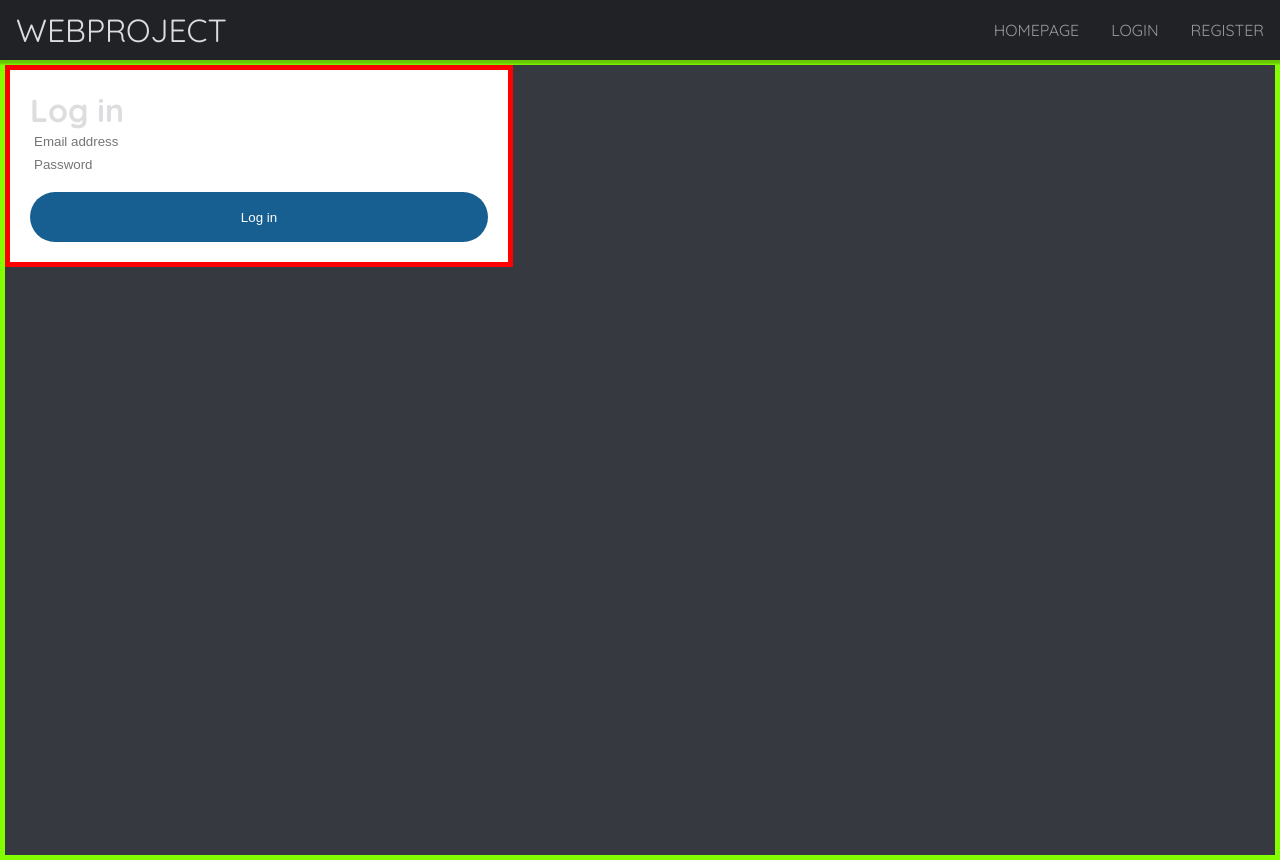
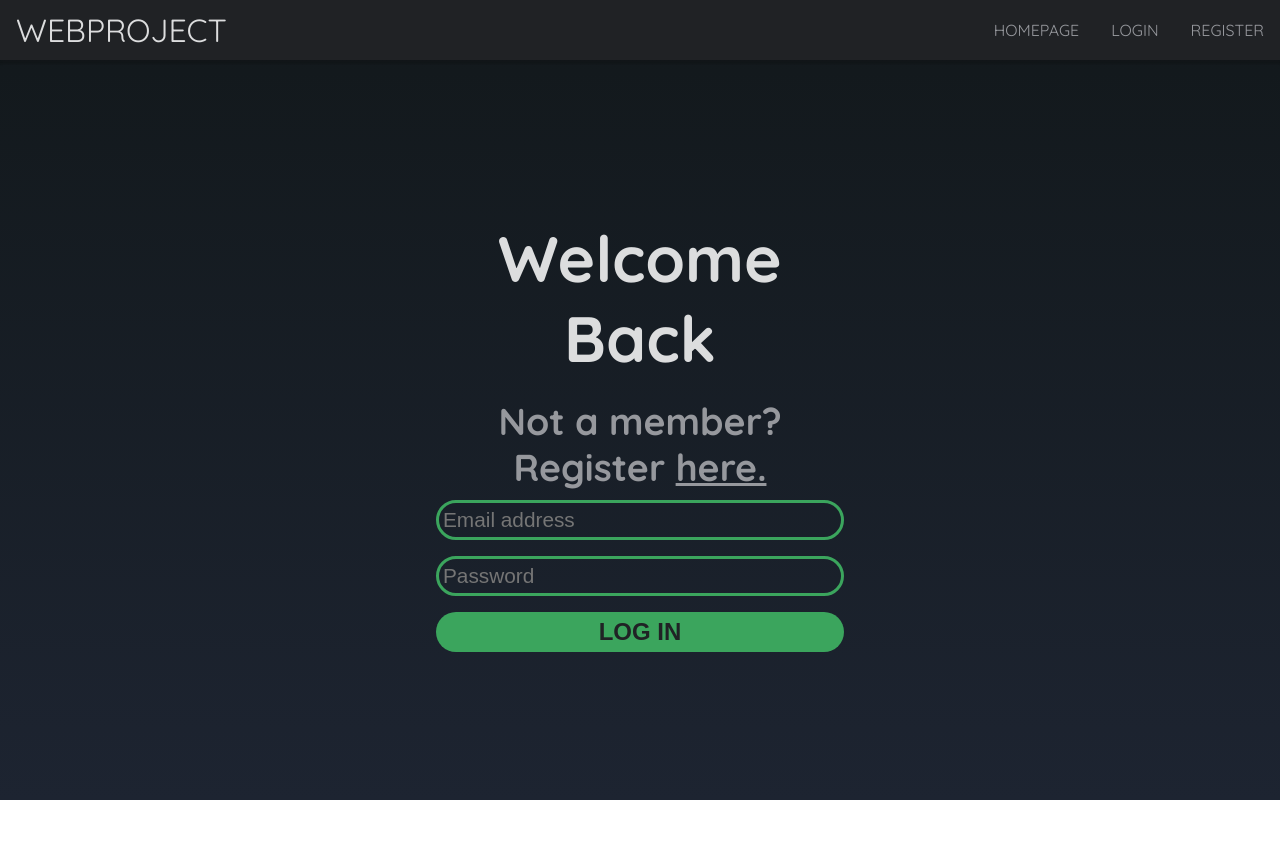
Before and after one commit to 21spo-web-project-g6/webproject, a React (Create React App) app: page /login in a window 1280 px wide. After the commit the page ends 800 px from the top, so only its background shows below. Built offline with nearby package versions, Linux system fonts and the light colour scheme.

Commit message:
Finishing touches to login page

```diff
--- a/src/Components/Login.js
+++ b/src/Components/Login.js
@@ -1,3 +1,4 @@
+import { Link } from 'react-router-dom'
 import LoginCSS from '../Styles/Login.module.css'
 
 export default function Login() {
@@ -5,7 +6,8 @@ export default function Login() {
     <div className={LoginCSS.container}>
         <form className={LoginCSS.form}>
             <div className={LoginCSS.content}>
-                <h1 className={LoginCSS.title}>Log in</h1>
+                <h1 className={LoginCSS.title}>Welcome Back</h1>
+                <h3 className={LoginCSS.subtitle}>Not a member? Register <Link to='/register'>here.</Link></h3>
                 <div className={LoginCSS.group}>
                     <input type="email"
                     className={LoginCSS.email}
@@ -17,9 +19,7 @@ export default function Login() {
                     />
                 </div>
                 <div className={LoginCSS.submit}>
-                    <button type="submit" style={{verticalAlign: "middle"}}>
-                        <span>Log in</span>
-                    </button>
+                    <button type="submit">LOG IN</button>
                 </div>
             </div>
         </form>
--- a/src/Components/Register.js
+++ b/src/Components/Register.js
@@ -0,0 +1,30 @@
+import { Link } from 'react-router-dom'
+import RegCSS from '../Styles/Reg.module.css'
+
+export default function Register() {
+  return (
+    <div className={RegCSS.container}>
+        <form className={RegCSS.form}>
+            <div className={RegCSS.content}>
+                <h1 className={RegCSS.title}>Register to Web App</h1>
+                <h3 className={RegCSS.subtitle}>Already a member? Please login <Link to='/login'>here.</Link></h3>
+                <div className={RegCSS.group}>
+                    <input type="email"
+                    className={RegCSS.email}
+                    placeholder="Email address"
+                    />
+                    <input type="password"
+                    className={RegCSS.pw}
+                    placeholder="Password"
+                    />
+                </div>
+                <div className={RegCSS.submit}>
+                    <button type="submit" style={{verticalAlign: "middle"}}>
+                        <span>Log in</span>
+                    </button>
+                </div>
+            </div>
+        </form>
+    </div>
+  )
+}
--- a/src/Routing/HomeRoute.js
+++ b/src/Routing/HomeRoute.js
@@ -4,7 +4,6 @@ import HomeCSS from '../Styles/Home.module.css'
 
 export default function HomeRoute() {
   return (
-    <div>
       <div className={HomeCSS.container}>
         <article>
           <p>
@@ -63,6 +62,5 @@ export default function HomeRoute() {
           </p>
         </article>
       </div>
-    </div>
   )
 }
--- a/src/Styles/App.css
+++ b/src/Styles/App.css
@@ -5,13 +5,14 @@
   box-sizing: border-box;
   margin: 0;
   padding: 0;
+  color: var(--p-color);
 }
 
 body{
   font-family: 'Quicksand';
   -webkit-font-smoothing: antialiased;
   -moz-osx-font-smoothing: grayscale;
-  background-color: var(--content-bg-color);
+  background: var(--content-bg-color);
   color: var(--p-color);
 }
 
--- a/src/Styles/Constants.css
+++ b/src/Styles/Constants.css
@@ -1,7 +1,9 @@
 :root{
     --main-bg-color: rgb(32, 34, 37);
     --secondary-bg-color: rgb(47, 49, 54);
-    --content-bg-color: rgb(54, 57, 63);
+    /* --content-bg-color: rgb(54, 57, 63); */
+    --content-bg-color: linear-gradient(180deg, rgb(18, 24, 27) 0%,
+    rgba(29,36,49) 100%);
     --h1-color: rgb(220, 221, 222);
     --p-color: rgb(150, 152, 157);
     --highlight-color: rgb(59, 165, 93);
--- a/src/Styles/Home.module.css
+++ b/src/Styles/Home.module.css
@@ -1,4 +1,3 @@
-
 /* .container{
     background-image: url(../Images/bg.png);
     background-repeat: no-repeat;
@@ -12,8 +11,28 @@
 } */
 
 .container {
-    max-width: 90%;
-    margin-right: auto;
-    margin-left: auto;
-    padding: 1rem;
-  }
+    max-width: 60vw;
+    display: grid;
+    grid-template-columns: repeat(2, 1fr);
+    gap: 2rem;
+    padding: 5rem;
+}
+
+article{
+    display: grid;
+}
+
+p {
+    font-size: 30px;
+}
+
+
+
+
+
+
+@media screen and (max-width: 1080px) {
+    .container {
+        max-width: 90vw;
+    }
+}
--- a/src/Styles/Login.module.css
+++ b/src/Styles/Login.module.css
@@ -1,94 +1,79 @@
-:root{
-    --primary: rgb(23, 95, 144);
-    --secondary: rgba(236, 236, 236, 0.5);
+@import './Constants.css';
+
+
+.container{
+    height: calc(100vh - 60px);
+    width: 100vw;
+    display: flex;
+    justify-content: center;
+    align-items: center;
+    /* border: 5px solid rgb(132, 255, 0); */
 }
 
-.container{
-    height: 100%;
-    width: 100%;
-    display: inline-block;
-    justify-content: center;
-    align-items: center;
-    border: 5px solid rgb(132, 255, 0);
 
+.form{
+    background-color: transparent;
+    border: 5px solid rgb(255, 0, 0);
+    width: 80%;
+    padding: 10px;
+    font-size: 32px;
 }
 
-.form{
-    background-color: white;
-    border: 5px solid rgb(255, 0, 0);
-    width: 40%;
+.content{
     padding: 10px;
+    display: grid;
+}
+
+.content .title{
+    padding: 10px;
+    gap: 1rem;
+    text-align: center;
+}
+
+.content .subtitle{
+    padding: 10px;
+    gap: 1rem;
+    text-align: center;
+}
+
+.group{
+    width: 100%;
+    height: 100%;
+    display: grid;
+    gap: 1rem;
 }
 
 .group input{
-    border: 5px solid red;
-}
-
-/* .group{
-    border: 1px solid rgb(126, 55, 55);
-    border-radius: 100vh;
-    background: rgb(243, 243, 243);
-    padding: 1vh;
-    margin-bottom: 1vh;
-    height: 8vh;
-} */
-
-.content{
-    padding: 10px;
-}
-
-.content h3{
-    padding: 10px;
-    text-align: center;
-}
-
-.content input{
-    display: block;
+    font-size: 1.3rem;
+    width: 100%;
+    height: 5vh;
     padding: 0.5vh;
     border: none;
     outline: 0;
     background-color: transparent;
-}
-
-.content input:hover{
-    border: 1px solid rgb(227, 227, 227);
-    border-radius: 100px;
+    border: 0.2rem solid var(--highlight-color);
+    border-radius: 50vw;
 }
 
 .submit button{
-    display: inline-block;
+    font-size: 1.5rem;
+    font-weight: bold;
+    border: none;
     border-radius: 100px;
-    border: none;
     width: 100%;
-    height: 50px;
+    height: 5vh;
     margin-top: 2vh;
     padding: 2px;
-    background-color: var(--primary);
-    color: white;
+    background-color: var(--highlight-color);
+    color: var(--main-bg-color);
     border-color: var(--primary);
-    cursor: pointer;
-    transition: all 0.5s;
 }
 
-.submit button span{
-    cursor: pointer;
-    display: inline-block;
-    position: relative;
-    transition: 0.5s;
+@media screen and (min-width: 1081px) {
+    .form{
+        background-color: transparent;
+        border: none;
+        width: 35%;
+        font-size: 2rem;
+    }
 }
-
-.submit button span:after{
-    content: '\00bb';
-    position: absolute;
-    opacity: 0;
-    top: 0;
-    right: -5%;
-    transition: 0.5s;
-}
-
-.submit button:hover span{padding-right: 5%;}
-
-.submit button:hover span:after{
-    opacity: 1;
-    right: 0;
-}
```
Also changed, not shown: src/Styles/Reg.module.css (added).
